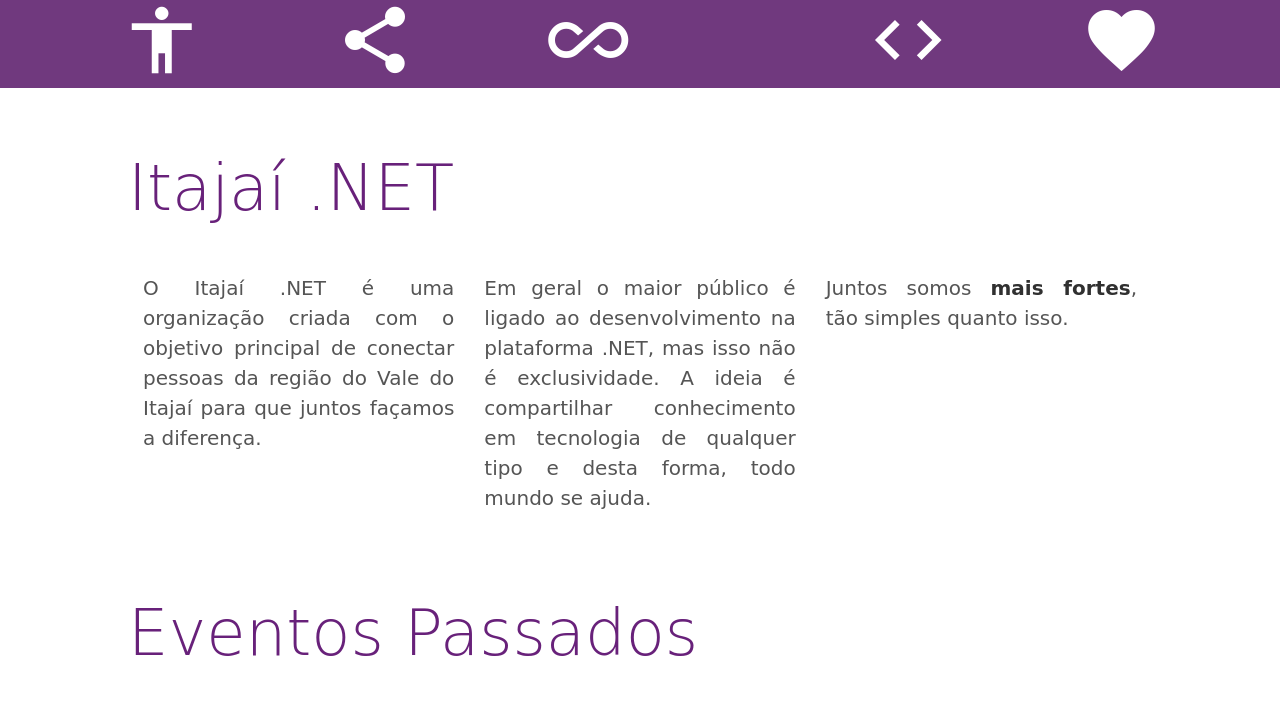
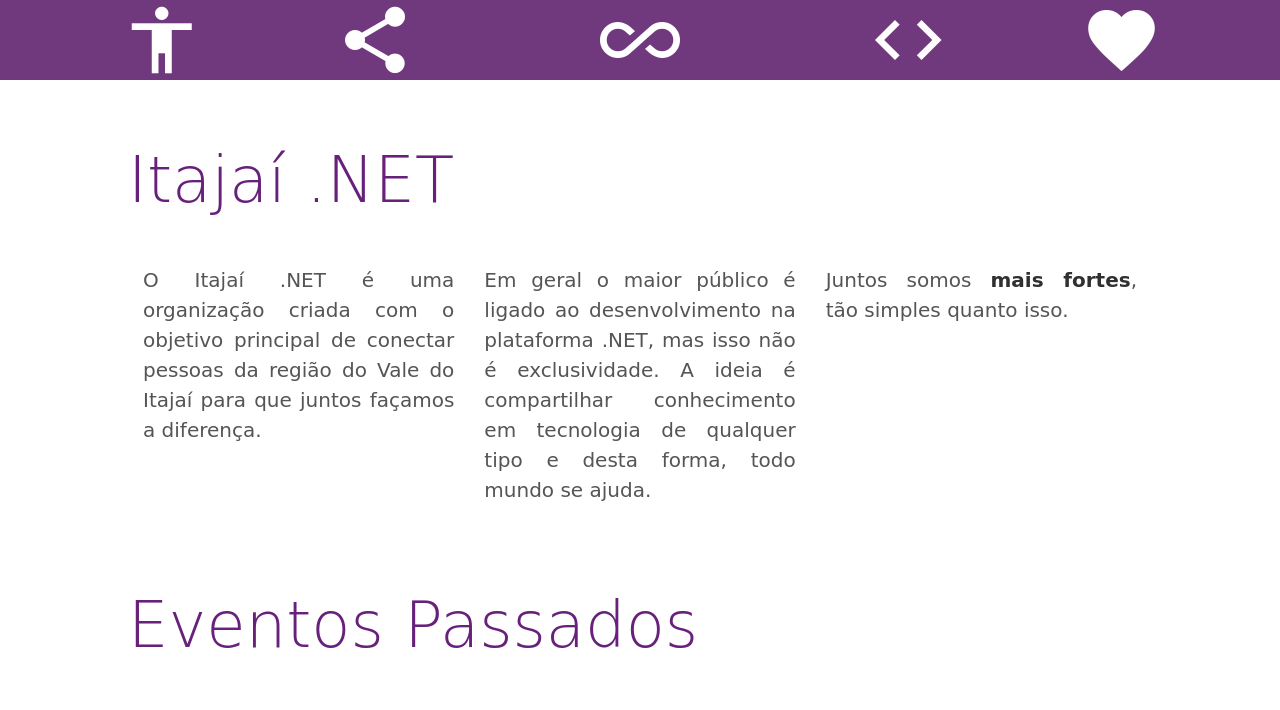
Before and after one commit to gabrielschade/gabrielschade.github.io, a Jekyll site: the page built from itajai-net.md, in a window 1280 px wide and 1400 px high. Shown: the part 396-1106 px from the top of the window. Built offline with Jekyll 4.4.1, drawn with Linux system fonts in a browser that asks for light colours; nearby versions of some CDN libraries; comment, search, counter and statistics services are not loaded; grey boxes are pictures that could not be loaded.

Commit message:
ajuste dos ícones

```diff
--- a/_includes/itj-net-menu.html
+++ b/_includes/itj-net-menu.html
@@ -21,18 +21,18 @@
   </div>
   <div class="row">
     <div class="col s1 offset-s1">
-      <i class="medium material-icons font-white">accessibility</i>
+      <i class="medium material-icons font-white icon-itj">accessibility</i>
     </div>
     <div class="col s1 offset-s1">
-        <i class="medium material-icons font-white">share</i>
+        <i class="medium material-icons font-white icon-itj">share</i>
     </div>
     <div class="col s2 offset-s1">
-        <i class="medium material-icons font-white">all_inclusive</i>
+        <i class="medium material-icons font-white icon-itj">all_inclusive</i>
     </div>
     <div class="col s1 offset-s1">
-        <i class="medium material-icons font-white">code</i>
+        <i class="medium material-icons font-white icon-itj">code</i>
     </div><div class="col s1 offset-s1">
-        <i class="medium material-icons font-white">favorite</i>
+        <i class="medium material-icons font-white icon-itj">favorite</i>
     </div>
   </div>
 
--- a/css/blog.css
+++ b/css/blog.css
@@ -409,6 +409,11 @@
       color:#68217a;
   }
 
+  .icon-itj{
+    text-align: center;
+    display: inherit;
+  }
+
   .nav-itj{
     background-color: #68217a;
   }
```
